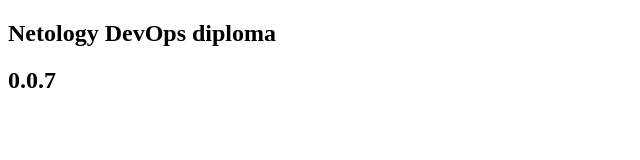
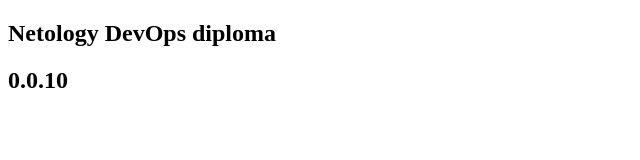
Before and after one commit to Artem-Salnikov/-netology-devops-diploma-myapp, a plain HTML site: page nginx/index.html in a window 1280 px wide. Shown: the full height of the page, 0-640 px from the left. Drawn offline with Linux system fonts and the light colour scheme.

Commit message:
change index.html

```diff
--- a/nginx/index.html
+++ b/nginx/index.html
@@ -6,6 +6,6 @@
 </head>
 <body>
   <h2>Netology DevOps diploma</h2>
-  <h2>0.0.7</h2>
+  <h2>0.0.10</h2>
 </body>
 </html>
```
